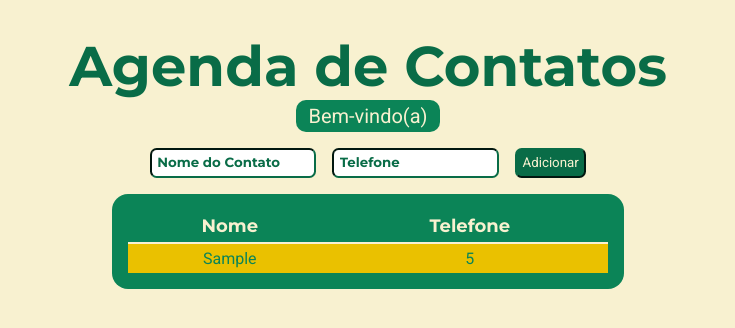
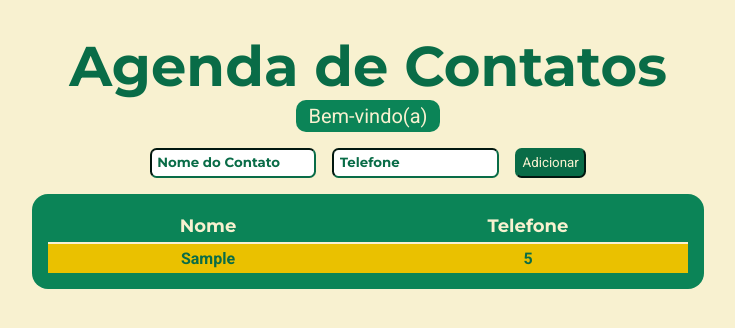
Before and after one commit to joaosportugal/project_06_contactBook, a plain HTML site: page index.html in a window 1280 px wide. Both pictures are taken after typing "Sample", "5" into the empty fields and a click on the button "Adicionar". Shown: the whole page, without its empty margins (272-1007 px from the left). Drawn offline with Linux system fonts and the light colour scheme.

Commit message:
css modified

```diff
--- a/main.css
+++ b/main.css
@@ -117,8 +117,7 @@ table thead tr {
 
 table tbody td {
     padding: .3em 1em;
-    color: #fff;
-
+    color: var(--cor-de-fundo);
 }
 
 #errormessage {
@@ -144,14 +143,10 @@ table tbody td {
     background-color: var(--amarelo-escuro);
     padding: 1em;
     border-radius: 1em;
-
 }
 
 .lastAddedContact td {
-    color: var(--verde-claro);
-    padding: .3em;
+    min-width: 25vw;
+    font-weight: bold;
+    color: var(--verde-escuro);
 }
-
-.existingContact {
-    color: red;
-}
```
